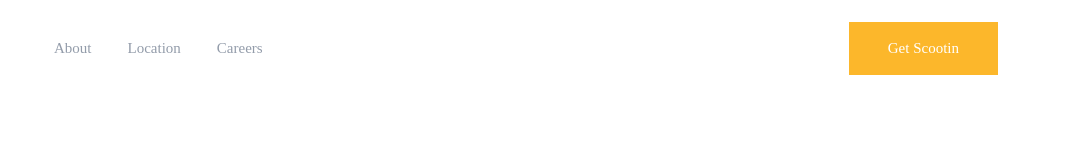
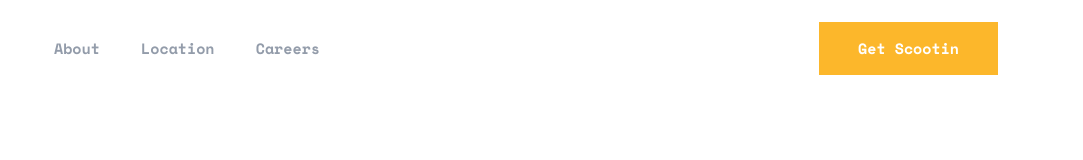
Before and after one commit to QosimjonOlimjonov/scoot, a plain HTML site: page index.html in a window 1280 px wide. Shown: the full height of the page, 197-1280 px from the left. Drawn offline with Linux system fonts and the light colour scheme.

Commit message:
Fonts have been downloaded and attached

```diff
--- a/main.css
+++ b/main.css
@@ -1,16 +1,41 @@
+@font-face {
+  font-display: swap;
+  font-family: "Space Mono";
+  font-weight: 700;
+  src: url("./fonts/spacemono700.woff2") format("woff2"),
+       url("./fonts/spacemono700.woff") format("woff");
+}
+
+@font-face {
+  font-display: swap;
+  font-family: "Lexend Deca";
+  font-weight: 400;
+  src: url("./fonts/lexenddeca400.woff2") format("woff2"),
+       url("./fonts/lexenddeca400.woff") format("woff");
+}
+
 *{
   box-sizing: border-box;
 }
 
 body {
+  font-family: "Lexend Deca", "Arial", sans-serif;
+  font-weight: 400;
+  font-size: 15px;
+  line-height: 25px;
   margin: 0;
 }
 img {
   display: block;
 }
 
-/* .site-header {
-} */
+.site-header {
+  font-family: "Space Mono", "Courier New", monospace;
+  font-style: Bold;
+  font-weight: 700;
+  font-size: 15px;
+  line-height: 25px;
+}
 .counter {
   width: 1150px;
   margin-right: auto;
@@ -25,16 +50,8 @@ img {
 .site-logo-header {
   margin-right: 58px;
 }
-/* .logo-header-img {
-} */
-/* .header-nav {
-
-} */
 
 .header-nav-a {
-  font-style: Bold;
-  font-size: 15px;
-  line-height: 25px;
   text-decoration: none;
   color: #939caa;
 }
@@ -46,9 +63,6 @@ img {
   margin-bottom: 21px;
   margin-left: auto;
   padding: 14px 39px;
-  font-style: Bold;
-  font-size: 15px;
-  line-height: 25px;
   text-decoration: none;
   background-color: #fcb72b;
   color: #fff;
```
Also changed, not shown: fonts/lexenddeca400.woff (added), fonts/lexenddeca400.woff2 (added), fonts/spacemono700.woff (added), fonts/spacemono700.woff2 (added).
